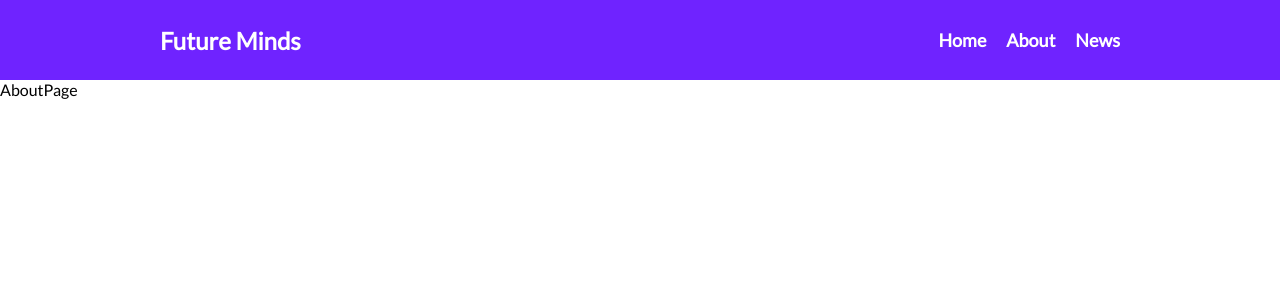
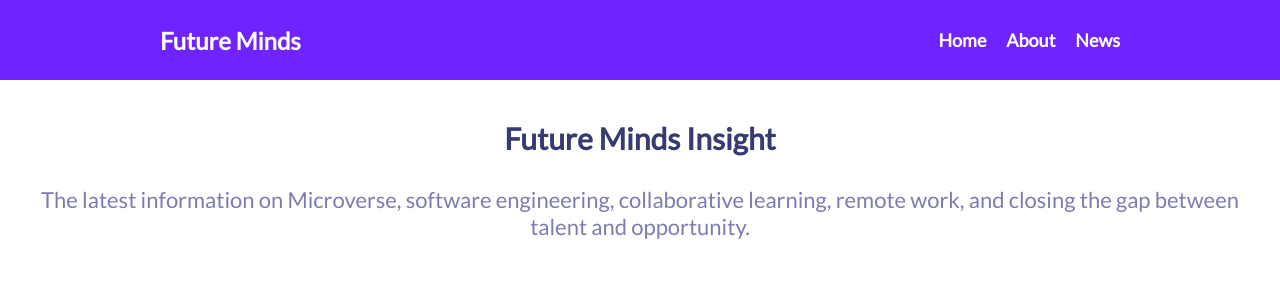
Before and after one commit to batoorsohail/future_minds, a React (Create React App) app: page /About in a window 1280 px wide. Shown: the top 300 px of the page. Built offline with nearby package versions, Linux system fonts and the light colour scheme.

Commit message:
Add AboutPage texts

```diff
--- a/src/components/Navbar.jsx
+++ b/src/components/Navbar.jsx
@@ -13,7 +13,7 @@
   return (
     <>
       <nav className="nav-container">
-        <h1>Future Minds</h1>
+        <h1 className="page-title">Future Minds</h1>
         <div className="menu">
           <FaBars className="menu-icon" onClick={toggleMenu} />
           <ul className={isOpen ? 'show open' : 'hide'}>
--- a/src/components/navbar.css
+++ b/src/components/navbar.css
@@ -17,7 +17,7 @@
   padding: 0 20px 0 20px;
 }
 
-h1 {
+.page-title {
   color: #fff;
 }
 
--- a/src/pages/AboutPage.jsx
+++ b/src/pages/AboutPage.jsx
@@ -1,7 +1,16 @@
 import React from 'react';
+import './aboutPage.css';
 
 const AboutPage = () => (
-  <div>AboutPage</div>
+  <section className="news-section">
+    <article className="title-container">
+      <h1 className="aboutPage-title">Future Minds Insight</h1>
+      <p className="about-page-info">
+        The latest information on Microverse, software engineering,
+        collaborative learning, remote work, and closing the gap between talent and opportunity.
+      </p>
+    </article>
+  </section>
 );
 
 export default AboutPage;
--- /dev/null
+++ b/src/pages/aboutPage.css
@@ -0,0 +1,32 @@
+@import url('https://fonts.googleapis.com/css?family=Lato:400');
+
+* {
+  list-style: none;
+  text-decoration: none;
+  font-family: 'lato', sans-serif;
+  padding: 0;
+  margin: 0;
+}
+
+.news-section {
+  display: flex;
+  flex-direction: column;
+  padding: 40px 20px;
+}
+
+.title-container {
+  display: flex;
+  flex-direction: column;
+  align-items: center;
+  gap: 30px;
+}
+
+.aboutPage-title {
+  color: #383b72;
+  font-size: 30px;
+}
+
+.about-page-info {
+  color: #7e7bb2;
+  font-size: 22px;
+}
```
